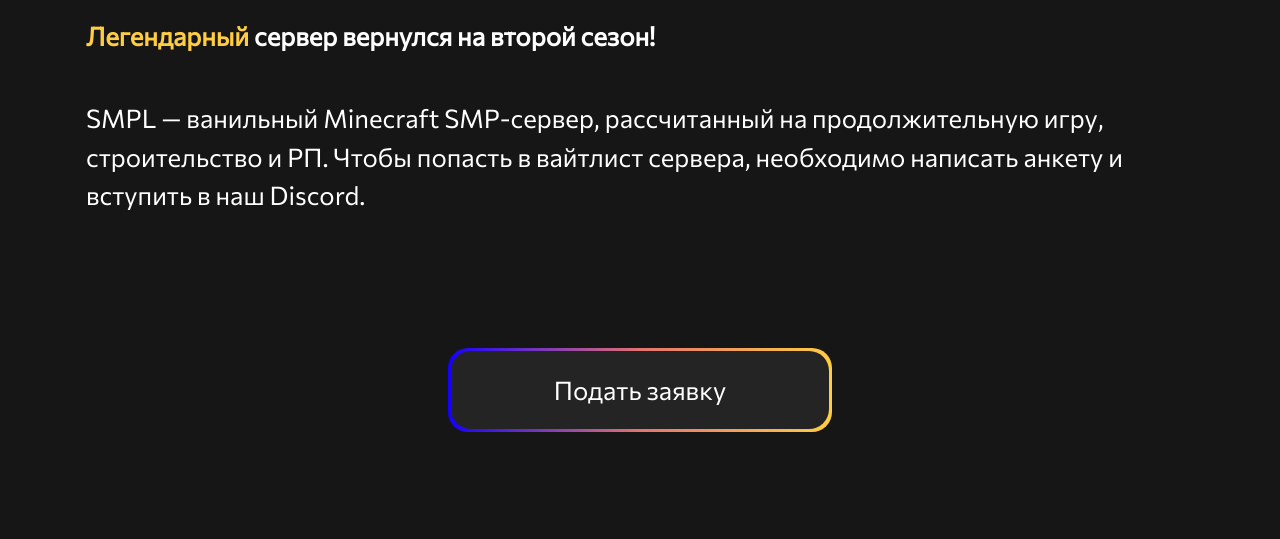
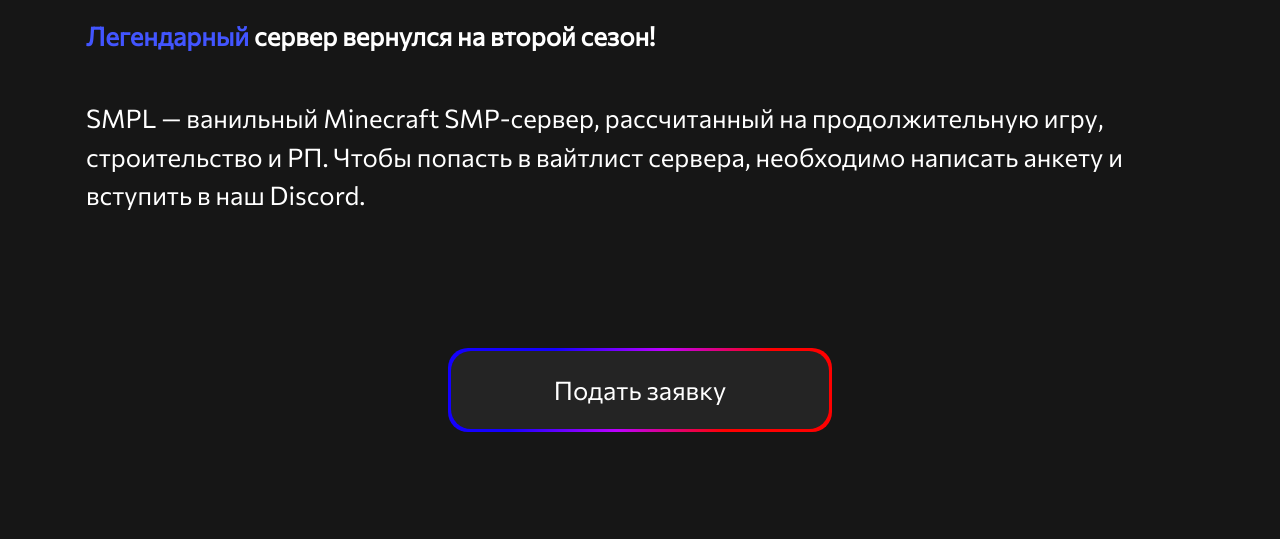
Before and after one commit to evilsaloon/smpl.github.io, a plain HTML site: page index.html in a window 1280 px wide. Shown: the part 214-753 px from the top of the page. Drawn offline with nearby package versions, Linux system fonts and the light colour scheme.

Commit message:
colors....

```diff
--- a/styles.css
+++ b/styles.css
@@ -23,7 +23,7 @@ h2 {
   margin-bottom: 48px;
 }
 h2 span {
-  color: #ffcd42;
+  color: #4255FF;
 }
 /* .container {
   margin: 0 405px;
@@ -63,7 +63,7 @@ p {
   bottom: -3px;
   left: -3px;
   right: -3px;
-  background: linear-gradient(90deg, #1400ff, #e67371, #ffcd42);
+  background: linear-gradient(120deg, #1400FF 25%, #BD00FF 50%, #FF0000 75%);
   border-radius: 20px;
   z-index: -1;
 }
```
